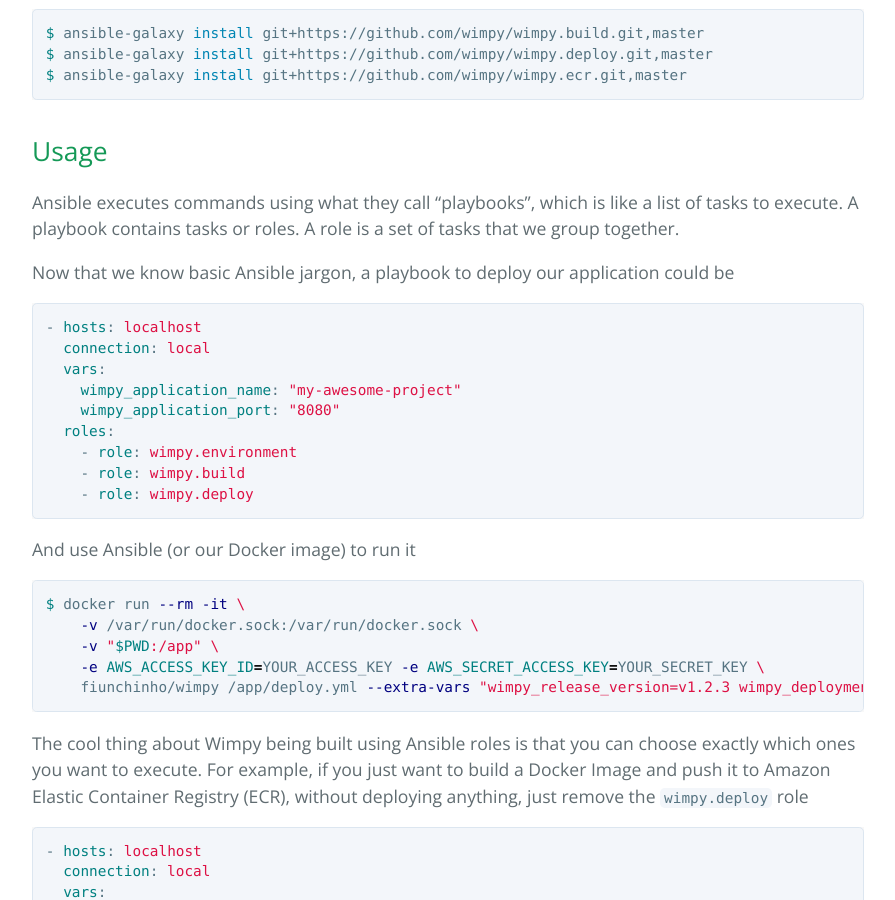
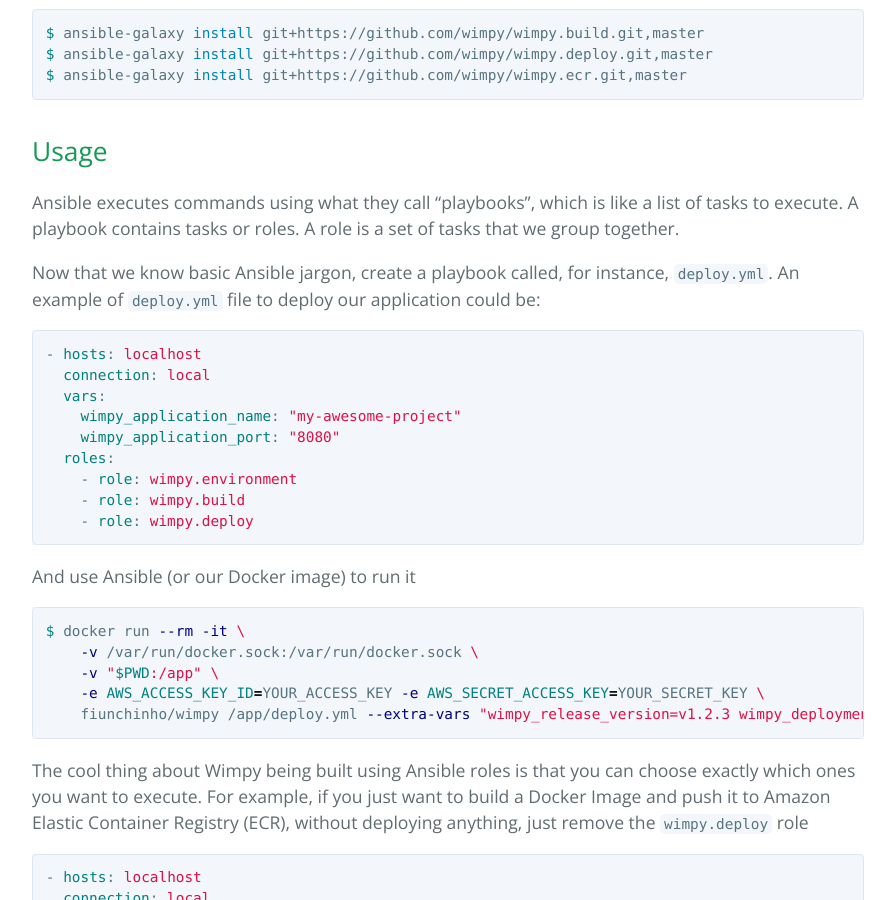
Before and after one commit to wimpy/docs, a Jekyll site: the page built from index.md, in a window 1280 px wide and 900 px high, scrolled down 1368 px. Shown: the whole window, without its empty margins (192-1087 px from the left). Built offline with Jekyll 4.4.1, drawn with Linux system fonts in a browser that asks for light colours.

Commit message:
Improve usage section

````diff
--- a/index.md
+++ b/index.md
@@ -41,7 +41,8 @@ $ ansible-galaxy install git+https://github.com/wimpy/wimpy.ecr.git,master
 Ansible executes commands using what they call "playbooks", which is like a list of tasks to execute.
 A playbook contains tasks or roles. A role is a set of tasks that we group together.
 
-Now that we know basic Ansible jargon, a playbook to deploy our application could be
+Now that we know basic Ansible jargon, create a playbook called, for instance, `deploy.yml`.
+An example of `deploy.yml` file to deploy our application could be:
 ```yaml
 - hosts: localhost
   connection: local
````
